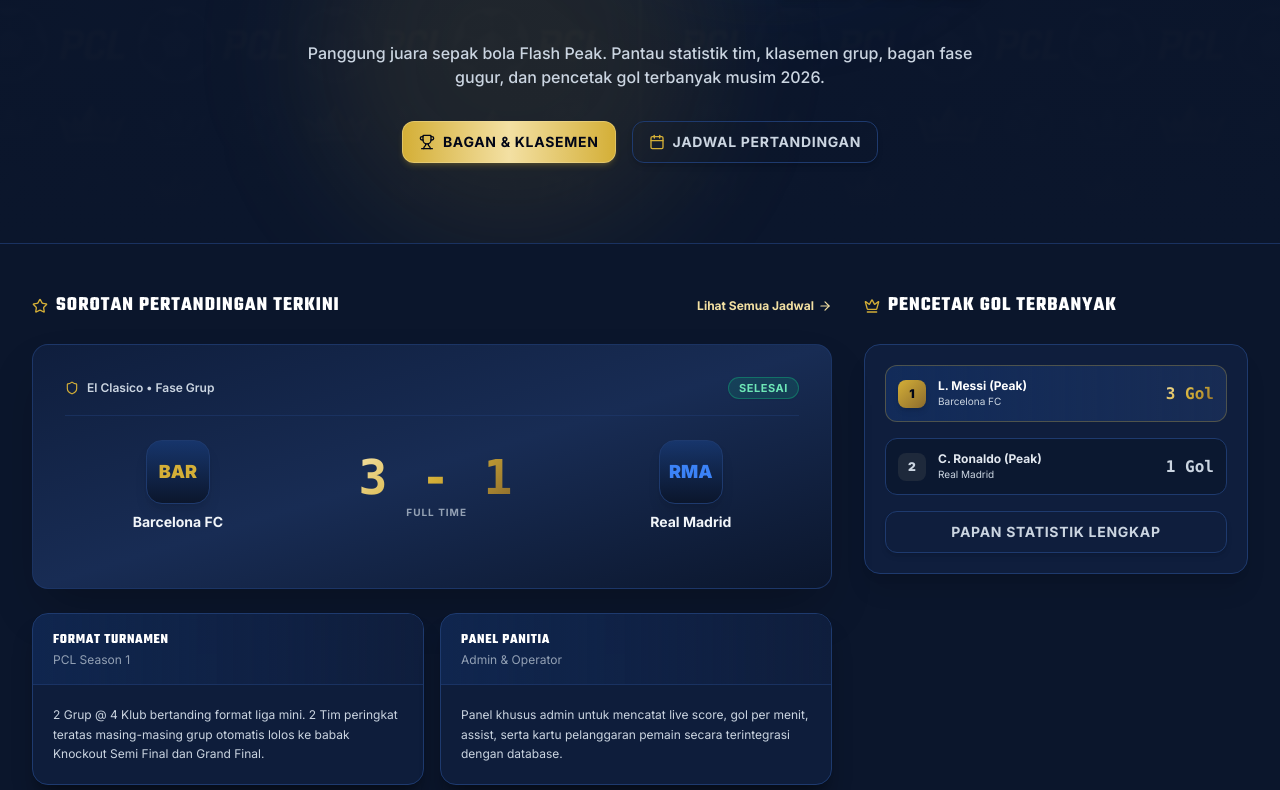
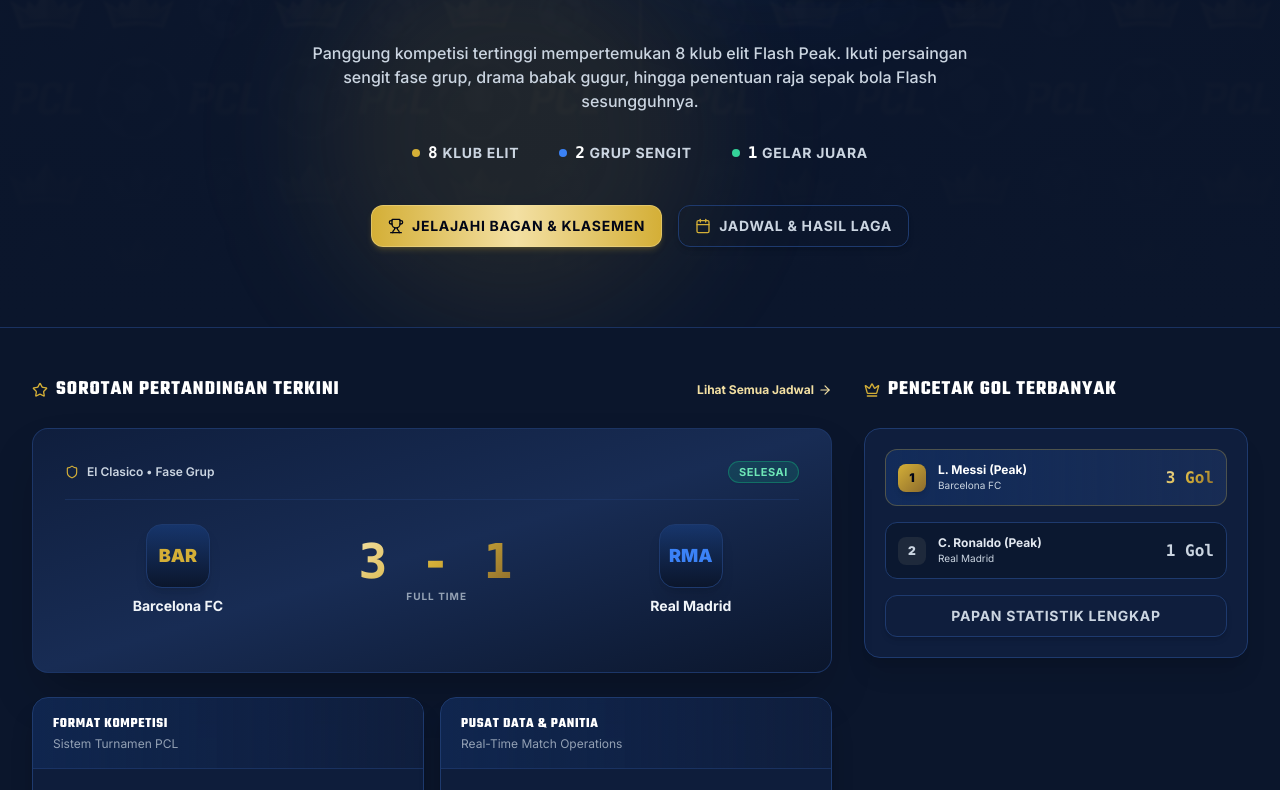
Before and after one commit to intelleo/pcl, a Vue app: page / in a window 1280 px wide. Shown: the part 510-1300 px from the top of the page. Built offline with nearby package versions, Linux system fonts and the light colour scheme; no server answers.

Commit message:
copy(beranda): perbaiki narasi pengantar turnamen, metrik utama 8 klub, dan tombol CTA

```diff
--- a/src/views/BerandaView.vue
+++ b/src/views/BerandaView.vue
@@ -58,7 +58,7 @@
           class="inline-flex items-center gap-2 px-4 py-1.5 rounded-full bg-gradient-to-r from-pcl-royal/60 to-pcl-card border border-pcl-gold/50 shadow-lg shadow-black/40 text-pcl-goldLight text-xs font-bold uppercase tracking-widest"
         >
           <Crown class="w-4 h-4 text-pcl-gold" />
-          Kompetisi Bergengsi Game Flash Peak
+          Turnamen Resmi Sepak Bola Flash Peak • Season 2026
         </div>
 
         <!-- Big Logo & Title Combination -->
@@ -80,19 +80,34 @@
         <p
           class="max-w-2xl mx-auto text-sm sm:text-base text-pcl-silver font-medium leading-relaxed"
         >
-          Panggung juara sepak bola Flash Peak. Pantau statistik tim, klasemen
-          grup, bagan fase gugur, dan pencetak gol terbanyak musim 2026.
+          Panggung kompetisi tertinggi mempertemukan 8 klub elit Flash Peak. Ikuti persaingan sengit fase grup, drama babak gugur, hingga penentuan raja sepak bola Flash sesungguhnya.
         </p>
 
+        <!-- Key Metrics Bar -->
+        <div class="flex items-center justify-center gap-6 sm:gap-10 pt-1 text-xs sm:text-sm font-bold uppercase tracking-wider text-pcl-silver">
+          <div class="flex items-center gap-2">
+            <span class="w-2 h-2 rounded-full bg-pcl-gold"></span>
+            <span><strong class="text-white font-mono text-base">8</strong> Klub Elit</span>
+          </div>
+          <div class="flex items-center gap-2">
+            <span class="w-2 h-2 rounded-full bg-pcl-blueGlow"></span>
+            <span><strong class="text-white font-mono text-base">2</strong> Grup Sengit</span>
+          </div>
+          <div class="flex items-center gap-2">
+            <span class="w-2 h-2 rounded-full bg-emerald-400"></span>
+            <span><strong class="text-white font-mono text-base">1</strong> Gelar Juara</span>
+          </div>
+        </div>
+
         <!-- CTA Buttons -->
-        <div class="flex flex-wrap items-center justify-center gap-4 pt-2">
+        <div class="flex flex-wrap items-center justify-center gap-4 pt-4">
           <TombolDasar varian="primer" @click="router.push('/turnamen')">
             <Trophy class="w-4 h-4 mr-2 text-slate-950" />
-            Bagan & Klasemen
+            Jelajahi Bagan & Klasemen
           </TombolDasar>
           <TombolDasar varian="outline" @click="router.push('/jadwal')">
             <Calendar class="w-4 h-4 mr-2 text-pcl-gold" />
-            Jadwal Pertandingan
+            Jadwal & Hasil Laga
           </TombolDasar>
         </div>
       </div>
@@ -174,19 +189,15 @@
 
         <!-- Quick Summary Cards -->
         <div class="grid grid-cols-1 sm:grid-cols-2 gap-4">
-          <KartuDasar judul="Format Turnamen" subJudul="PCL Season 1">
+          <KartuDasar judul="Format Kompetisi" subJudul="Sistem Turnamen PCL">
             <p class="text-xs text-pcl-silver leading-relaxed">
-              2 Grup @ 4 Klub bertanding format liga mini. 2 Tim peringkat
-              teratas masing-masing grup otomatis lolos ke babak Knockout Semi
-              Final dan Grand Final.
+              Babak penyisihan dibagi menjadi 2 grup (masing-masing 4 tim) dengan format round-robin. Dua tim teratas setiap grup melaju ke babak Knockout (Semi Final & Grand Final) untuk memperebutkan trofi PCL 2026.
             </p>
           </KartuDasar>
 
-          <KartuDasar judul="Panel Panitia" subJudul="Admin & Operator">
+          <KartuDasar judul="Pusat Data & Panitia" subJudul="Real-Time Match Operations">
             <p class="text-xs text-pcl-silver leading-relaxed">
-              Panel khusus admin untuk mencatat live score, gol per menit,
-              assist, serta kartu pelanggaran pemain secara terintegrasi dengan
-              database.
+              Sistem pencatatan skor dan statistik terintegrasi langsung: update otomatis klasemen poin, selisih gol, daftar pencetak gol (Top Scorer), assist, hingga catatan kedisiplinan kartu pemain.
             </p>
           </KartuDasar>
         </div>
```
